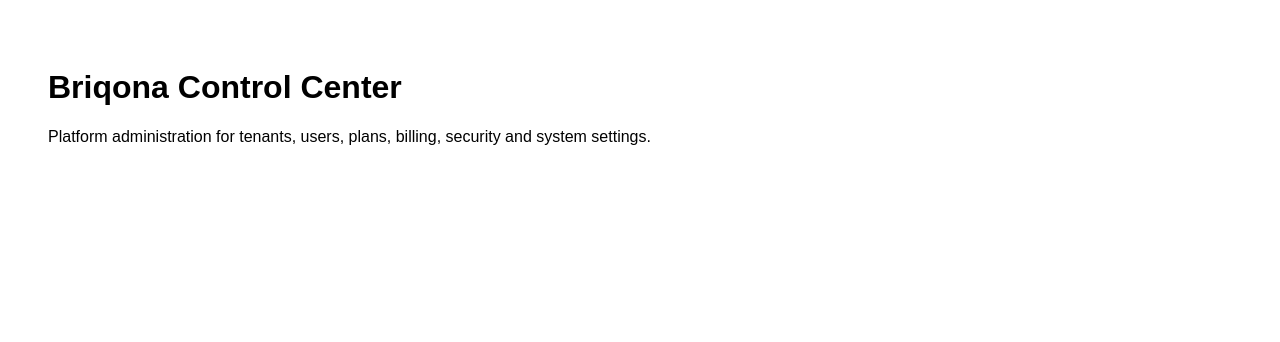
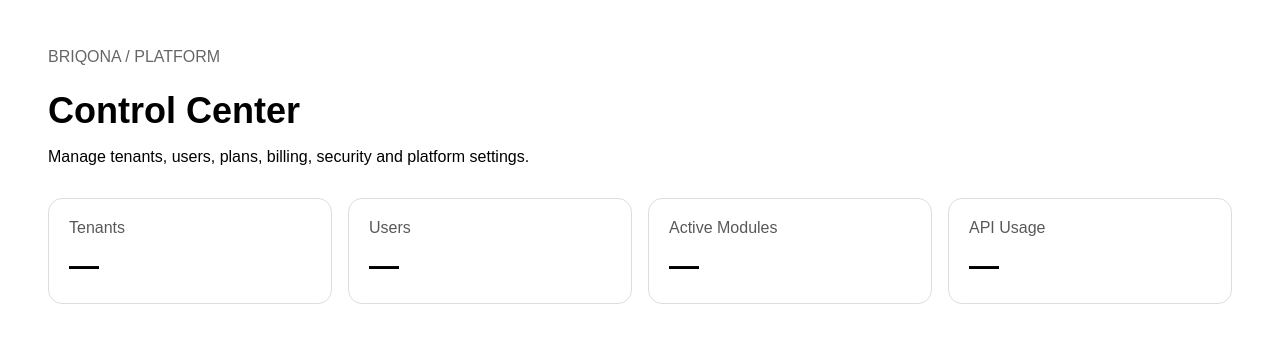
Before and after one commit to mindlink990/briqona-saas, a Next.js app in the folder apps/control-center/: page / in a window 1280 px wide. Shown: the top 342 px of the page. Built offline with nearby package versions, Linux system fonts and the light colour scheme.

Commit message:
feat: build control center dashboard shell

```diff
--- a/apps/control-center/app/page.tsx
+++ b/apps/control-center/app/page.tsx
@@ -1,8 +1,24 @@
+const cards = [
+  ['Tenants', '—'],
+  ['Users', '—'],
+  ['Active Modules', '—'],
+  ['API Usage', '—'],
+];
+
 export default function ControlCenter() {
   return (
-    <main style={{ minHeight: "100vh", padding: 40, fontFamily: "Arial, sans-serif" }}>
-      <h1>Briqona Control Center</h1>
-      <p>Platform administration for tenants, users, plans, billing, security and system settings.</p>
+    <main style={{ minHeight: '100vh', padding: 40, fontFamily: 'Arial, sans-serif' }}>
+      <p style={{ margin: 0, opacity: .6 }}>BRIQONA / PLATFORM</p>
+      <h1 style={{ fontSize: 36, marginBottom: 8 }}>Control Center</h1>
+      <p>Manage tenants, users, plans, billing, security and platform settings.</p>
+      <section style={{ display: 'grid', gridTemplateColumns: 'repeat(4, minmax(0, 1fr))', gap: 16, marginTop: 32 }}>
+        {cards.map(([label, value]) => (
+          <article key={label} style={{ border: '1px solid #ddd', borderRadius: 14, padding: 20 }}>
+            <div style={{ opacity: .65 }}>{label}</div>
+            <strong style={{ display: 'block', fontSize: 30, marginTop: 12 }}>{value}</strong>
+          </article>
+        ))}
+      </section>
     </main>
   );
 }
```
